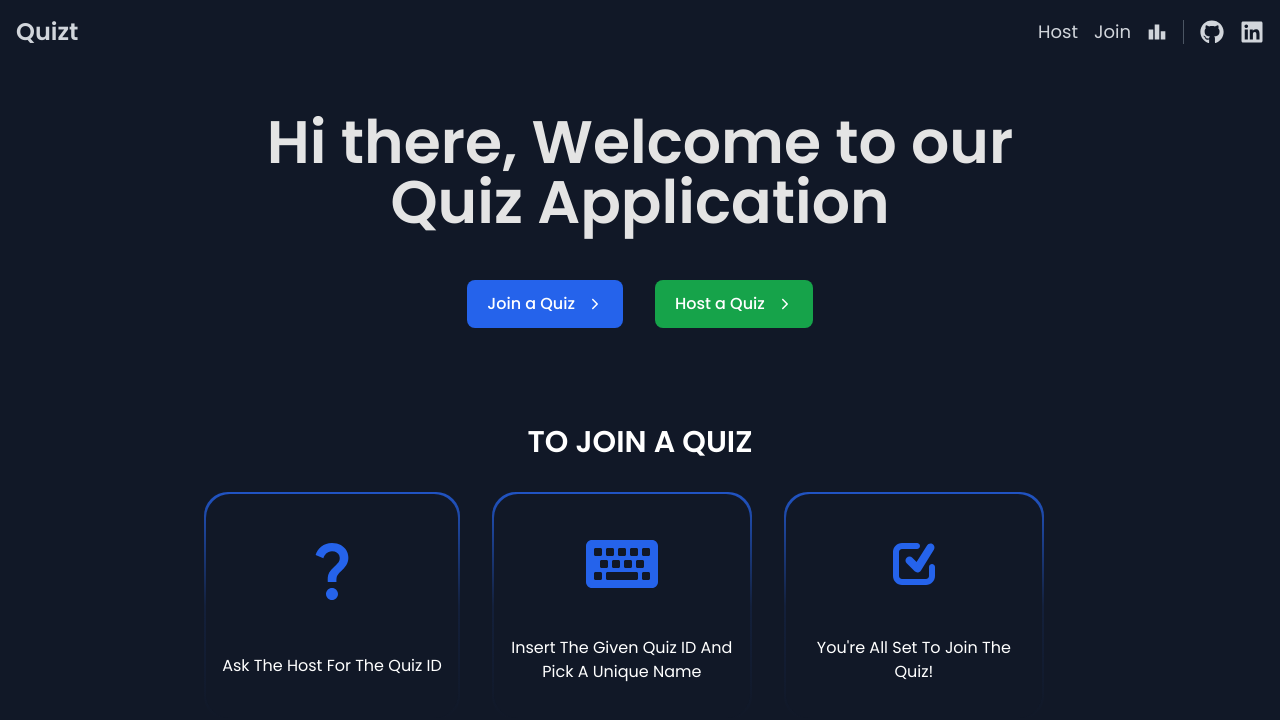
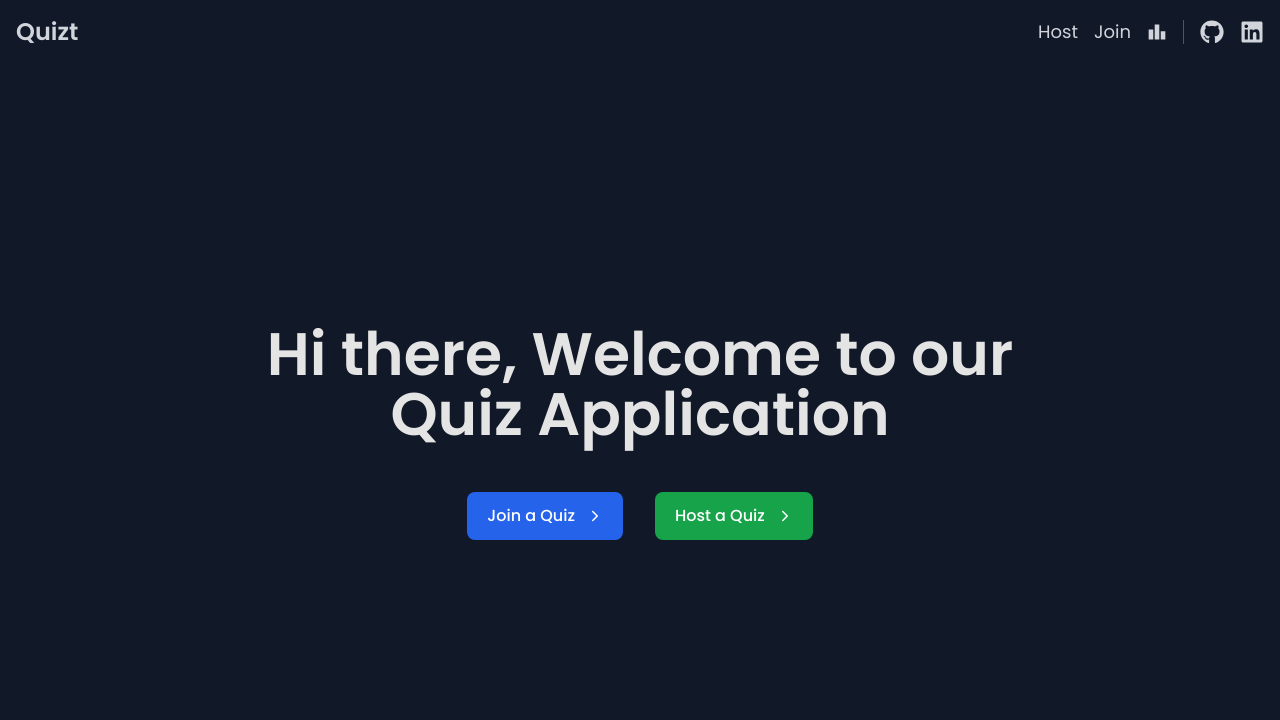
Before and after one commit to abdel-rahmanSalem/quizt, a React (Vite) app: page / in a window 1280 px wide. Shown: the top 720 px of the page. Built offline with nearby package versions, Linux system fonts and the light colour scheme.

Commit message:
Fix HomePage UI
>make unique ui for the HomePage
>make navbarHeight a global state
>fix some related issues

```diff
--- a/src/App.jsx
+++ b/src/App.jsx
@@ -19,14 +19,7 @@ function App() {
   return (
     <BrowserRouter>
       <Routes>
-        <Route
-          path="/"
-          element={
-            <Global style={"flex-col"}>
-              <Home />
-            </Global>
-          }
-        ></Route>
+        <Route path="/" element={<Home />}></Route>
         <Route
           path="/quiz-id"
           element={
--- a/src/components/Button.jsx
+++ b/src/components/Button.jsx
@@ -1,11 +1,11 @@
 import PropTypes from "prop-types";
 
 function Button({ children, type, onClick }) {
-  const primaryClasses = "bg-blue-600 text-white hover:bg-blue-500 ";
-  const secondaryClasses = "hover:bg-green-500 bg-green-600 ";
+  const primaryClasses = "bg-blue-600 hover:bg-blue-500 ";
+  const secondaryClasses = "hover:bg-green-500 bg-green-600";
 
   const commonClasses =
-    "font-medium font-bold py-2 px-3 md:py-3 md:px-5 rounded focus:outline-none focus:shadow-outline duration-300 transition-colors rounded-lg";
+    "text-white font-medium font-bold py-2 px-3 md:py-3 md:px-5 rounded focus:outline-none focus:shadow-outline duration-300 transition-colors rounded-lg";
 
   const buttonClasses = `${commonClasses} ${
     type === "primary" ? primaryClasses : secondaryClasses
--- a/src/components/MainUser.jsx
+++ b/src/components/MainUser.jsx
@@ -1,18 +1,8 @@
 import PropTypes from "prop-types";
 import ToastCont from "./ToastCont";
-import { useEffect, useState } from "react";
-
+import { useGlobal } from "../contexts/GlobalContext";
 function Main({ children, style }) {
-  const [navbarHeight, setNavbarHeight] = useState(0);
-
-  useEffect(() => {
-    const navbar = document.querySelector(".navbar");
-    if (navbar) {
-      const height = navbar.offsetHeight;
-      setNavbarHeight(height);
-    }
-  }, []);
-
+  const { navbarHeight } = useGlobal();
   return (
     <>
       <div
--- a/src/components/Navbar.jsx
+++ b/src/components/Navbar.jsx
@@ -1,8 +1,19 @@
 import { Link } from "react-router-dom";
 import { FaGithub, FaLinkedin } from "react-icons/fa"; // Import social icons
 import { MdLeaderboard } from "react-icons/md";
+import { useEffect } from "react";
+import { useGlobal } from "../contexts/GlobalContext";
 
 function Navbar() {
+  const { setNavbarHeight } = useGlobal();
+  // calc the height of the navbar
+  useEffect(() => {
+    const navbar = document.querySelector(".navbar");
+    if (navbar) {
+      const height = navbar.offsetHeight;
+      setNavbarHeight(height);
+    }
+  }, [setNavbarHeight]);
   return (
     <nav className="text-gray-300 p-4 navbar">
       <div className="max-w-7xl mx-auto ">
@@ -13,23 +24,17 @@ function Navbar() {
             </Link>
           </div>
           <div className="flex items-center space-x-4">
-            <Link
-              to="/login"
-              className="text-lg hover:text-white"
-            >
+            <Link to="/login" className="text-lg hover:text-white">
               Host
             </Link>
-            <Link
-              to="/new-user"
-              className="text-lg hover:text-white"
-            >
+            <Link to="/new-user" className="text-lg hover:text-white">
               Join
             </Link>
             <Link
               to="/leaderboard"
               className="text-gray-300 text-lg hover:text-white"
             >
-              <MdLeaderboard className="text-xl"/>
+              <MdLeaderboard className="text-xl" />
             </Link>
             <div className="border-l border-gray-600 h-6"></div>{" "}
             {/* Vertical line */}
--- a/src/contexts/GlobalContext.jsx
+++ b/src/contexts/GlobalContext.jsx
@@ -1,5 +1,5 @@
 import { createClient } from "@supabase/supabase-js";
-import { createContext, useContext } from "react";
+import { createContext, useContext, useState } from "react";
 import PropTypes from "prop-types";
 import { ToastContainer, toast } from "react-toastify";
 
@@ -10,6 +10,7 @@ const quiztServer = createClient(supabaseUrl, supabaseKey);
 const GlobalContext = createContext();
 
 function GlobalProvider({ children }) {
+  const [navbarHeight, setNavbarHeight] = useState(0);
   const notify = (message, pos, type) =>
     toast[type](message, {
       position: pos,
@@ -21,12 +22,15 @@ function GlobalProvider({ children }) {
       progress: undefined,
       theme: "dark",
     });
+
   return (
     <GlobalContext.Provider
       value={{
         quiztServer,
         notify,
         ToastContainer,
+        navbarHeight,
+        setNavbarHeight,
       }}
     >
       {children}
--- a/src/contexts/UserContext.jsx
+++ b/src/contexts/UserContext.jsx
@@ -19,7 +19,7 @@ const initialState = {
   secondsRemaining: -1,
   corrected: [],
   ansTracker: [],
-  scores: []
+  scores: [],
 };
 
 function reducer(state, action) {
@@ -88,7 +88,11 @@ function reducer(state, action) {
         isQuizEnd: true,
       };
     case "updateUser/succes":
-      return { ...state, user: action.payload , ansTracker: [...state.ansTracker, "correct"]};
+      return {
+        ...state,
+        user: action.payload,
+        ansTracker: [...state.ansTracker, "correct"],
+      };
     case "joinAnotherQuiz":
       return {
         ...initialState,
@@ -261,7 +265,10 @@ function UserProvider({ children }) {
   async function updateUserScore(questionPoints) {
     const { data, error } = await quiztServer
       .from("users")
-      .update({ score: user.score + questionPoints, num_correct_questions: user.num_correct_questions + 1 })
+      .update({
+        score: user.score + questionPoints,
+        num_correct_questions: user.num_correct_questions + 1,
+      })
       .eq("user_name", username)
       .select()
       .single();
@@ -274,7 +281,6 @@ function UserProvider({ children }) {
     }
   }
 
-
   async function handleNextQuestion() {
     if (currentAnswer === -1) {
       notify("Answer the Question Please :)", "top-right", "warn");
@@ -283,8 +289,15 @@ function UserProvider({ children }) {
 
     if (currentAnswer === currentQuestion.correct_option) {
       await updateUserScore(currentQuestion.points);
-    }else{
-      await dispatch({type: "correctWrongAnswers", payload: {index: questionsIndexor, question: currentQuestion.question , answer: currentQuestion.options[currentQuestion.correct_option]}})
+    } else {
+      await dispatch({
+        type: "correctWrongAnswers",
+        payload: {
+          index: questionsIndexor,
+          question: currentQuestion.question,
+          answer: currentQuestion.options[currentQuestion.correct_option],
+        },
+      });
     }
 
     if (questionsIndexor === questions.length - 1) {
--- a/src/pages/HomePage.jsx
+++ b/src/pages/HomePage.jsx
@@ -2,22 +2,31 @@ import { Link } from "react-router-dom";
 import Button from "../components/Button";
 import HeaderText from "../components/HeaderText";
 
-import { useUser } from "../contexts/UserContext";
 import { IoIosArrowForward } from "react-icons/io";
-import ShowCard from "../components/ShowCard";
-import { MdQuestionMark } from "react-icons/md";
-import { TiInputChecked } from "react-icons/ti";
-// import { MdKeyboardDoubleArrowUp } from "react-icons/md";
-import { FaKeyboard } from "react-icons/fa";
-
+// import ShowCard from "../components/ShowCard";
+// import { MdQuestionMark } from "react-icons/md";
+// import { TiInputChecked } from "react-icons/ti";
+// // import { MdKeyboardDoubleArrowUp } from "react-icons/md";
+// import { FaKeyboard } from "react-icons/fa";
+import Navbar from "../components/Navbar";
+import { useGlobal } from "../contexts/GlobalContext";
 function Home() {
-  const { notify } = useUser();
-
+  const { navbarHeight } = useGlobal();
   return (
     <>
+      <Navbar />
+      <div
+        className="flex flex-col justify-center"
+        style={{ minHeight: `calc(100vh - ${navbarHeight}px)` }}
+      >
+        <div className="flex flex-col items-center self-center">
           <HeaderText>
             <div className="max-w-3xl select-none">
-          <div className=" "><span className="text-4xl md:text-6xl font-semibold text-[#E4E4E4]">Hi there, Welcome to our Quiz Application</span></div>
+              <div className=" ">
+                <span className="text-4xl md:text-6xl font-semibold text-[#E4E4E4]">
+                  Hi there, Welcome to our Quiz Application
+                </span>
+              </div>
               {/* <p className="text-xl md:text-3xl bg-gradient-to-br from-blue-400 to-blue-600 bg-clip-text mt-4 md:mt-8 font-normal">
             <p className="text-transparent">
             Join a quiz or host your own!
@@ -27,31 +36,40 @@ function Home() {
           </HeaderText>
           <div className="flex justify-between items-center gap-8">
             <Link to="/quiz-id">
-          <Button type="primary"><span className="flex items-center gap-3">Join a Quiz <IoIosArrowForward /></span></Button>
+              <Button type="primary">
+                <span className="flex items-center gap-3">
+                  Join a Quiz <IoIosArrowForward />
+                </span>
+              </Button>
             </Link>
             <Link>
-          <Button
-            onClick={() =>
-              notify("This feature is underdevelopment", "top-right", "info")
-            }
-            type="secondary"
-          >
-            <span className="flex items-center gap-3">Host a Quiz <IoIosArrowForward /></span>
+              <Button type="secondary">
+                <span className="flex items-center gap-3">
+                  Host a Quiz <IoIosArrowForward />
+                </span>
               </Button>
             </Link>
           </div>
-
-      <div className="mt-24 text-center ">
-            {/* <p className="font-semibold mb-6">How to use Quizt</p> */}
+        </div>
+      </div>
+      {/* <div className="mt-24 text-center ">
+        <p className="font-semibold mb-6">How to use Quizt</p>
         <h1 className="font-semibold text-3xl uppercase ">To join a Quiz</h1>
         <div className="flex justify-between items-center mt-8 flex-col md:flex-row">
-              <ShowCard icon={<MdQuestionMark className="text-7xl mx-auto"/>} text={"Ask The Host For The Quiz ID"}/>
-              <ShowCard icon={<FaKeyboard className="text-7xl mx-auto"/>} text={"Insert The Given Quiz ID And Pick A Unique Name"}/>
-              <ShowCard icon={<TiInputChecked className="text-7xl mx-auto"/>} text={"You're All Set To Join The Quiz!"}/>
+          <ShowCard
+            icon={<MdQuestionMark className="text-7xl mx-auto" />}
+            text={"Ask The Host For The Quiz ID"}
+          />
+          <ShowCard
+            icon={<FaKeyboard className="text-7xl mx-auto" />}
+            text={"Insert The Given Quiz ID And Pick A Unique Name"}
+          />
+          <ShowCard
+            icon={<TiInputChecked className="text-7xl mx-auto" />}
+            text={"You're All Set To Join The Quiz!"}
+          />
         </div>
-      </div>
-
-
+      </div> */}
     </>
   );
 }
```
Lines whose indentation alone changed are shown as unchanged.
